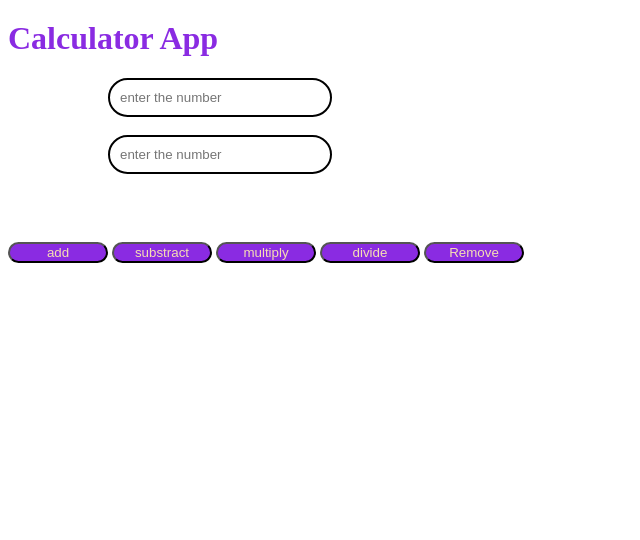
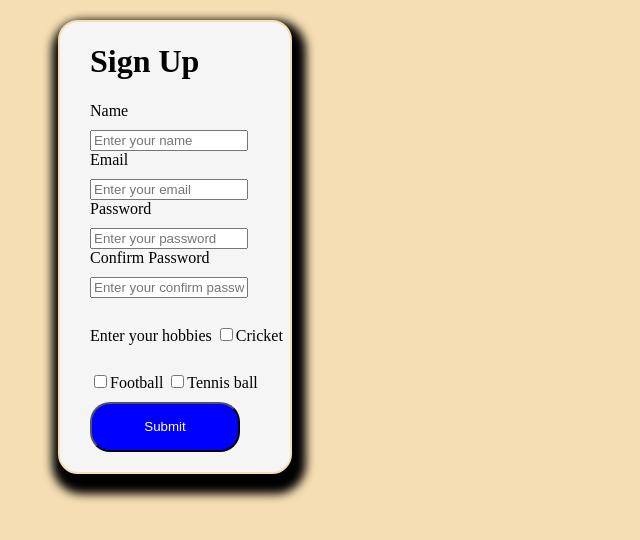
Before and after one commit to ALIHAIDER101259/firstproject, a plain HTML site: page index.html in a window 1280 px wide. Shown: the whole page, without its empty margins (0-640 px from the left). Drawn offline with Linux system fonts and the light colour scheme.

Commit message:
Add files via upload

```diff
--- /dev/null
+++ b/CascadingStyleSheet.css
@@ -0,0 +1,67 @@
+.implement {
+  border: 2px solid wheat;
+  width: 200px;
+  height: 450px;
+  padding-left: 30px;
+  background-color: whitesmoke;
+  border-radius: 20px;
+  margin-top: 20px;
+  margin-left: 50px;
+  box-shadow: 4px 10px 10px 10px black;
+}
+
+.implement:hover {
+  transform: translate(50px, 20px);
+  color: yellow;
+  background-color: blueviolet;
+}
+
+@media(max-width:600px) {
+  .implement {
+    padding: 10px;
+  }
+
+}
+
+#coloring {
+  width: 150px;
+  background-color: blue;
+  border-radius: 20px;
+  color: white;
+  height: 50px;
+  text-align: center;
+  cursor: pointer;
+  margin-top: 10px;
+}
+
+.width {
+  width: 150px;
+}
+
+#separate1 {
+  display: flex;
+  flex-direction: column;
+  margin-top: 10px;
+}
+
+#separate2 {
+  display: flex;
+  flex-direction: column;
+  margin-top: 10px;
+}
+
+#separate3 {
+  display: flex;
+  flex-direction: column;
+  margin-top: 10px;
+}
+
+#separate4 {
+  display: flex;
+  flex-direction: column;
+  margin-top: 10px;
+}
+
+.same {
+  margin-top: 30px;
+}
--- /dev/null
+++ b/firstday.js
@@ -0,0 +1,32 @@
+let btn = document.getElementById("coloring");
+let id1 = document.getElementById("separate1");
+let id2 = document.getElementById("separate2");
+let id3 = document.getElementById("separate3");
+let id4 = document.getElementById("separate4");
+let id5 = document.getElementById("separate5");
+let id6 = document.getElementById("separate6");
+let id7 = document.getElementById("separate7");
+btn.addEventListener("click", function (event) {
+  event.preventDefault();
+
+
+
+  if (id1.value === "" || id2.value === "" || id3.value === "" || id4.value === "") {
+
+    alert("please fill the requirements");
+    return;
+  }
+
+
+  if (!id5.checked && !id6.checked && !id7.checked) {
+    alert("please select one field");
+    return;
+  }
+
+
+  else {
+
+    alert("form is submitted");
+  }
+
+})
--- a/index.html
+++ b/index.html
@@ -5,76 +5,37 @@
   <meta charset="UTF-8">
   <meta name="viewport" content="width=device-width, initial-scale=1.0">
   <title>Document</title>
-  <link rel="stylesheet" href="cascading style sheet.css">
-
+  <link rel="stylesheet" href="CascadingStyleSheet.css">
 </head>
 
-<body>
-
-  <h1 id="heading">Calculator App</h1>
-  <input type="text" placeholder="enter the number" id="num1" class="inputfield">
-  <br />
-  <input type="text" placeholder="enter the number" id="num2" class="inputfield">
+<body style="background-color: wheat;">
 
 
-  <br />
+  <div class="implement">
+    <h1>Sign Up</h1>
 
+    <form>
+      <label>Name</label>
+      <input type="text" placeholder="Enter your name" class="width" id="separate1" />
+      <label>Email</label>
+      <input type="text" placeholder="Enter your email" class="width" id="separate2" />
+      <label>Password</label>
+      <input type="password" placeholder="Enter your password" class="width" id="separate3" />
+      <label>Confirm Password</label>
+      <input type="password" placeholder="Enter your confirm password" class="width" id="separate4" />
+      <label>Enter your hobbies</label>
+      <input type="checkbox" name="sports" value="cricket" class="same"  id="separate5"/>Cricket
+      <input type="checkbox" name="sports" value="football"  class="same" id="separate6" />Football
+      <input type="checkbox" name="sports" value="tennis ball" class="same" id="separate7"/>Tennis ball
 
-  <button id="addition" class="same">add</button>
+      <button type="submit" id="coloring">Submit</button>
+    </form>
+  </div>
 
-  <button id="substraction" class="same">substract</button>
-
-  <button id="multiplication" class="same">multiply</button>
-
-  <button id="division" class="same">divide</button>
-
-  <button id="remove" class="same">Remove</button>
-
-  <script>
-
-    let add = document.getElementById("addition");
-    let sub = document.getElementById("substraction");
-    let mult = document.getElementById("multiplication");
-    let div = document.getElementById("division");
-
-
-    let num1 = document.getElementById("num1");
-    let num2 = document.getElementById("num2");
+  <script src="firstday.js"></script>
 
 
 
-    add.addEventListener("click", function () {
-      let result = Number(num1.value) + Number(num2.value)
-      alert(result);
-    })
-
-    sub.addEventListener("click", function () {
-      let result2 = Number(num1.value) - Number(num2.value)
-      alert(result2);
-    })
-
-    mult.addEventListener("click", function () {
-      let result3 = Number(num1.value) * Number(num2.value)
-      alert(result3);
-    });
-
-    div.addEventListener("click", function () {
-
-      if (Number(num2.value === 0)) {
-        confirm("you cannot divide by zero");
-      }
-      else {
-        let result4 = Number(num1.value) / Number(num2.value);
-        alert(result4);
-      }
-    })
-
-
-
-
-
-
-  </script>
 </body>
 
 </html>
```
